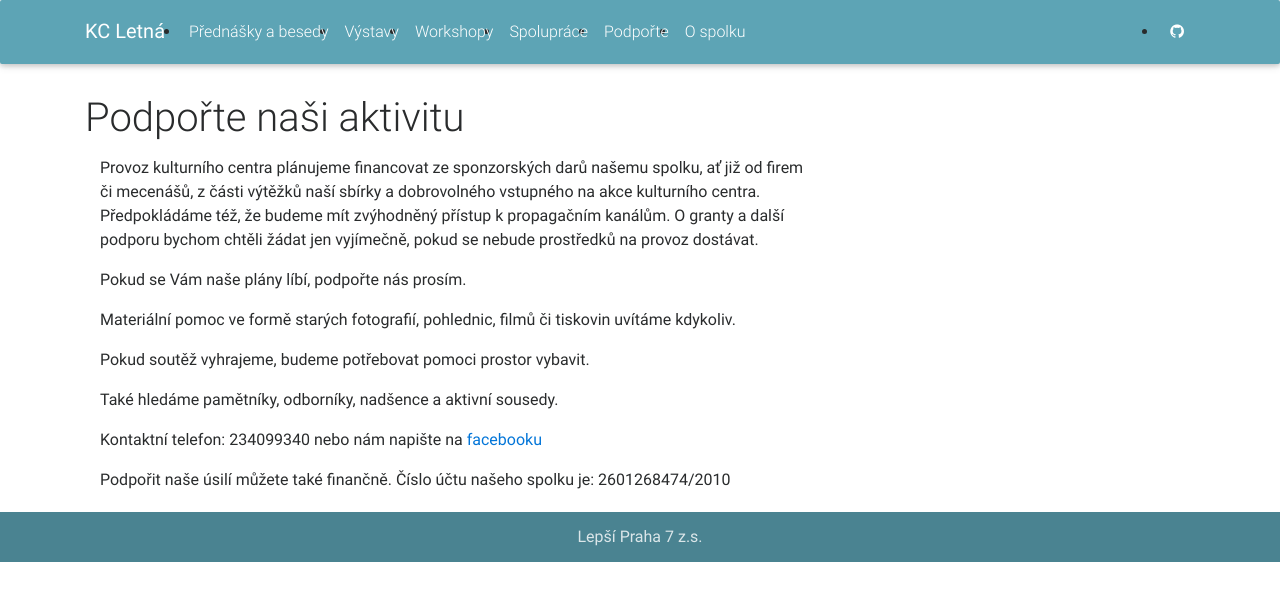
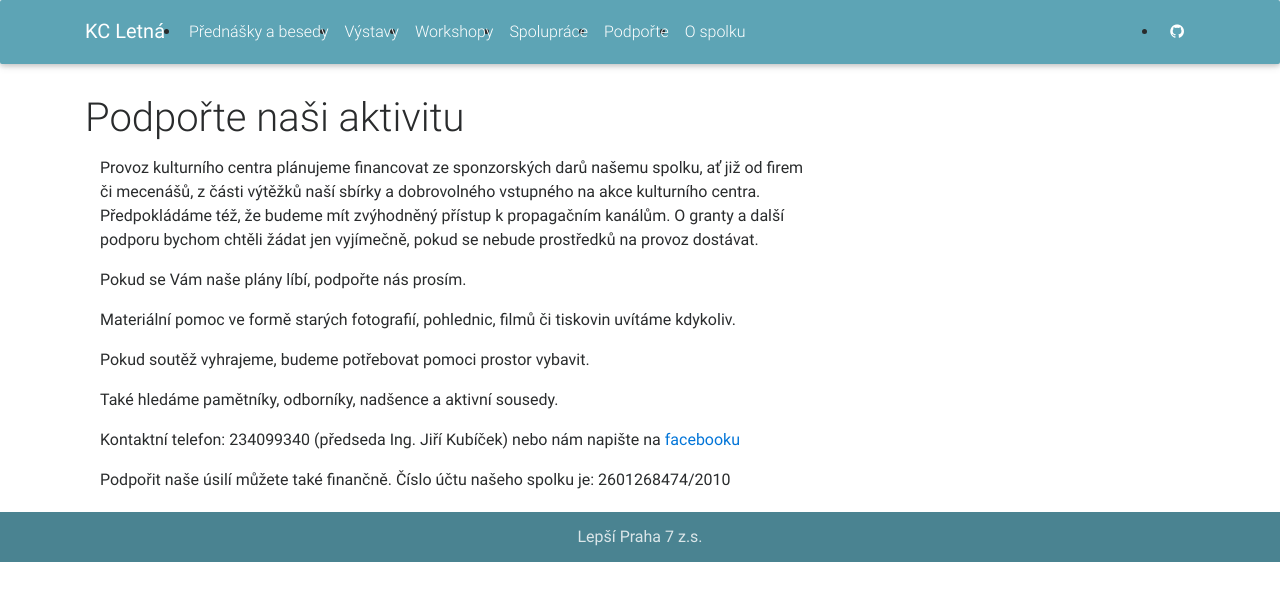
Before and after one commit to lepsipraha7/kc, a Jekyll site: the page built from podporte.md, in a window 1280 px wide. Shown: the top 601 px of the page. Built offline with Jekyll 4.4.1, drawn with Linux system fonts in a browser that asks for light colours.

Commit message:
Doplněn předseda

```diff
--- a/podporte.md
+++ b/podporte.md
@@ -13,6 +13,6 @@ Pokud soutěž vyhrajeme, budeme potřebovat pomoci prostor vybavit.
 
 Také hledáme pamětníky, odborníky, nadšence a aktivní sousedy.
 
-Kontaktní telefon: 234099340 nebo nám napište na <a href="https://m.me/lepsipraha7">facebooku</a>
+Kontaktní telefon: 234099340 (předseda Ing. Jiří Kubíček) nebo nám napište na <a href="https://m.me/lepsipraha7">facebooku</a>
 
 Podpořit naše úsilí můžete také finančně. Číslo účtu našeho spolku je: 2601268474/2010
```
Also changed, not shown: o_spolku.md (+2 -0 lines).
